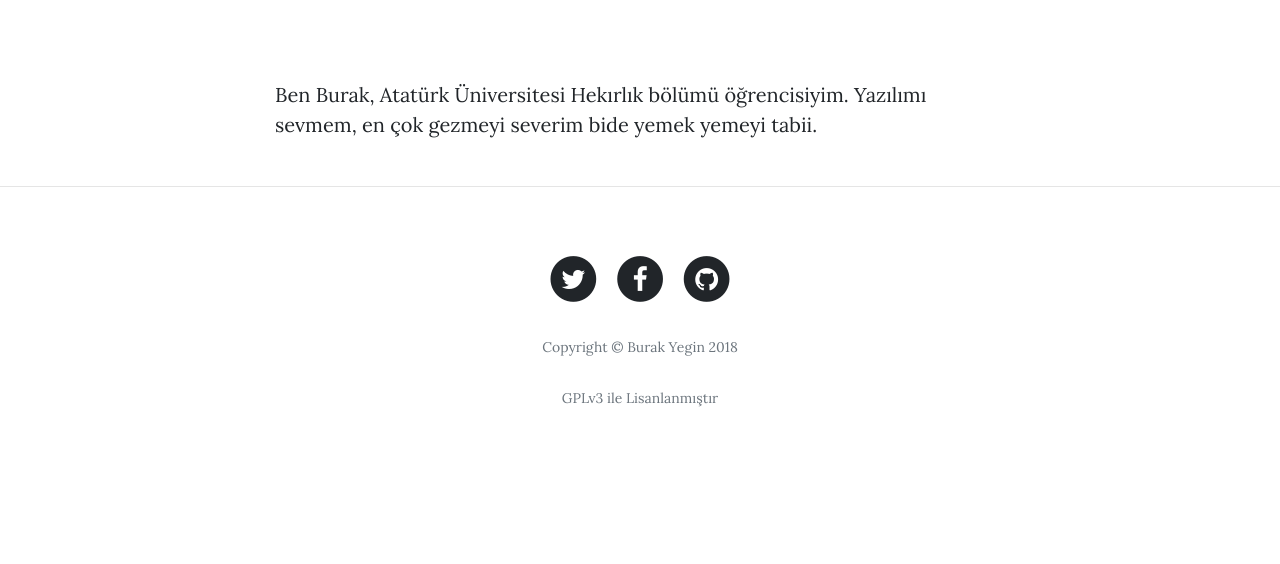
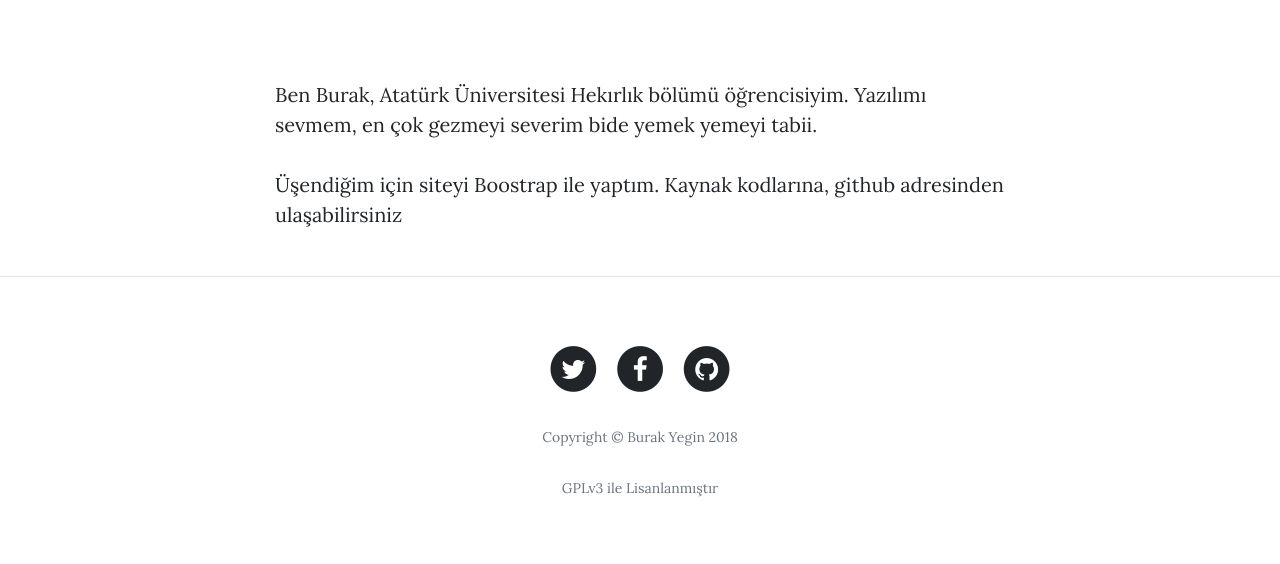
Before and after one commit to burakyegin/burakyegin.github.io, a Jekyll site: the page about.html, which Jekyll copies as it is, in a window 1280 px wide. Shown: the part 532-1096 px from the top of the page. Built offline with Jekyll 4.4.1, drawn with Linux system fonts in a browser that asks for light colours; before the commit the page ends 1006 px from its top, so only the background shows below that.

Commit message:
Update about.html

```diff
--- a/about.html
+++ b/about.html
@@ -71,7 +71,9 @@
     <div class="container">
       <div class="row">
         <div class="col-lg-8 col-md-10 mx-auto">
-          <p>Ben Burak, Atatürk Üniversitesi Hekırlık bölümü öğrencisiyim. Yazılımı sevmem, en çok gezmeyi severim bide yemek yemeyi tabii.</p>
+          <p>Ben Burak, Atatürk Üniversitesi Hekırlık bölümü öğrencisiyim. Yazılımı sevmem, en çok gezmeyi
+            severim bide yemek yemeyi tabii.</p>
+          <p> Üşendiğim için siteyi Boostrap ile yaptım. Kaynak kodlarına, github adresinden ulaşabilirsiniz </p>
         </div>
       </div>
     </div>
```
